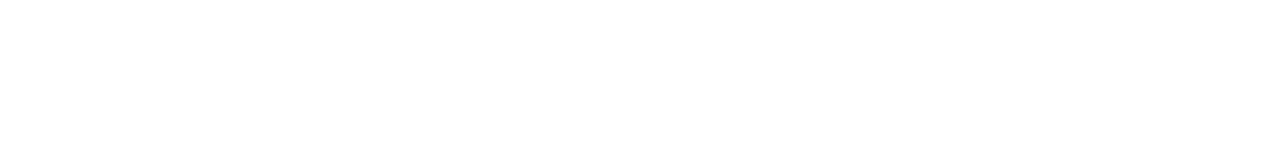
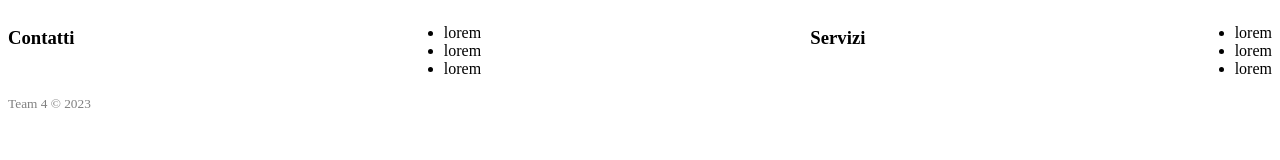
Before and after one commit to dav100ide/room-4-git, a plain HTML site: page index.html in a window 1280 px wide. Drawn offline with Linux system fonts and the light colour scheme.

Commit message:
Aggiunto footer

```diff
--- a/css/style.css
+++ b/css/style.css
@@ -21,3 +21,11 @@
 /* =================
       footer
 ================== */
+.container-footer {
+  display: flex;
+  justify-content: space-between;
+}
+.footer-bottom {
+  margin: auto;
+  color: gray;
+}
--- a/index.html
+++ b/index.html
@@ -13,6 +13,22 @@
       <section></section>
       <section></section>
     </main>
-      <footer></footer>
+    <footer>
+      <div class="container-footer">
+        <h3>Contatti</h3>
+        <ul>
+          <li>lorem</li>
+          <li>lorem</li>
+          <li>lorem</li>
+        </ul>
+        <h3>Servizi</h3>
+        <ul>
+          <li>lorem</li>
+          <li>lorem</li>
+          <li>lorem</li>
+        </ul>
+      </div>
+      <small class="footer-bottom">Team 4 © 2023</small>
+    </footer>
   </body>
 </html>
```
Lines whose indentation alone changed are shown as unchanged.
